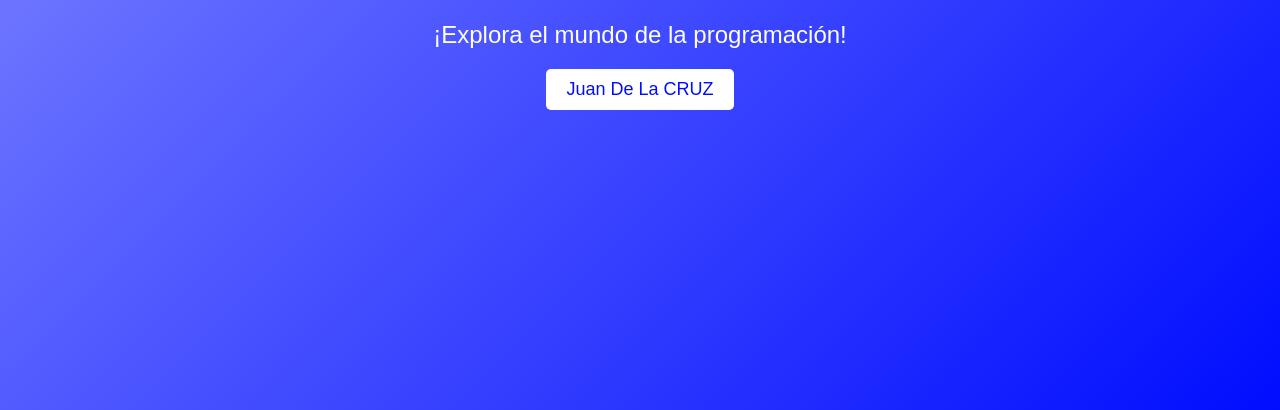
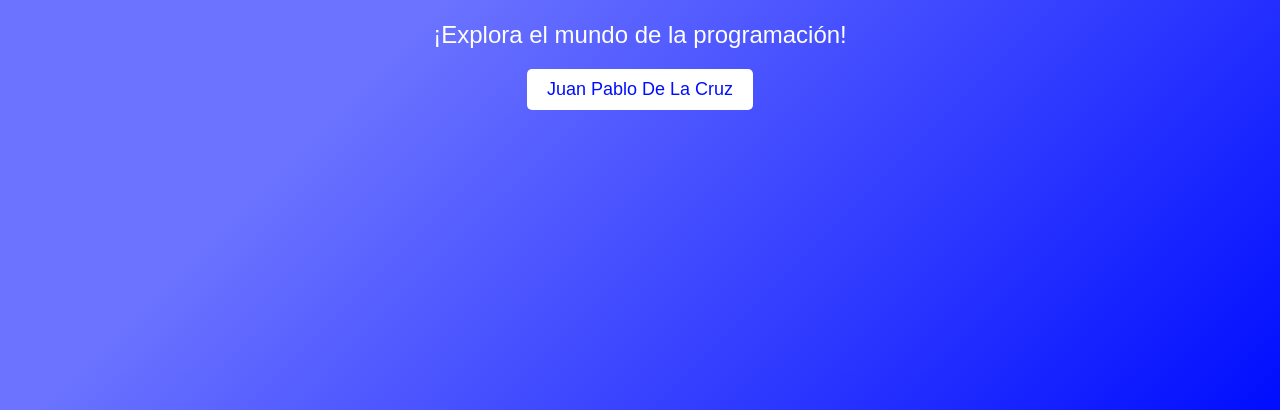
Before and after one commit to juanpa1625/Mini-Proyecto, a website: page publico/index.html in a window 1280 px wide. Shown: the part 390-800 px from the top of the page. Drawn offline with Linux system fonts and the light colour scheme.

Commit message:
ARREGLO FINAL

```diff
--- a/publico/index.html
+++ b/publico/index.html
@@ -8,7 +8,7 @@
         body {
             margin: 0;
             font-family: Arial, sans-serif;
-            background: linear-gradient(135deg, #6B73FF 20%, #000DFF 100%);
+            background: linear-gradient(135deg, #6B73FF 40%, #000DFF 100%);
             display: flex;
             justify-content: center;
             align-items: center;
@@ -41,7 +41,7 @@
     <div class="container">
         <h1>Bienvenido a mi funval-API</h1>
         <p>¡Explora el mundo de la programación!</p>
-        <button>Juan De La CRUZ</button>
+        <button>Juan Pablo De La Cruz</button>
     </div>
 </body>
 </html>
```
